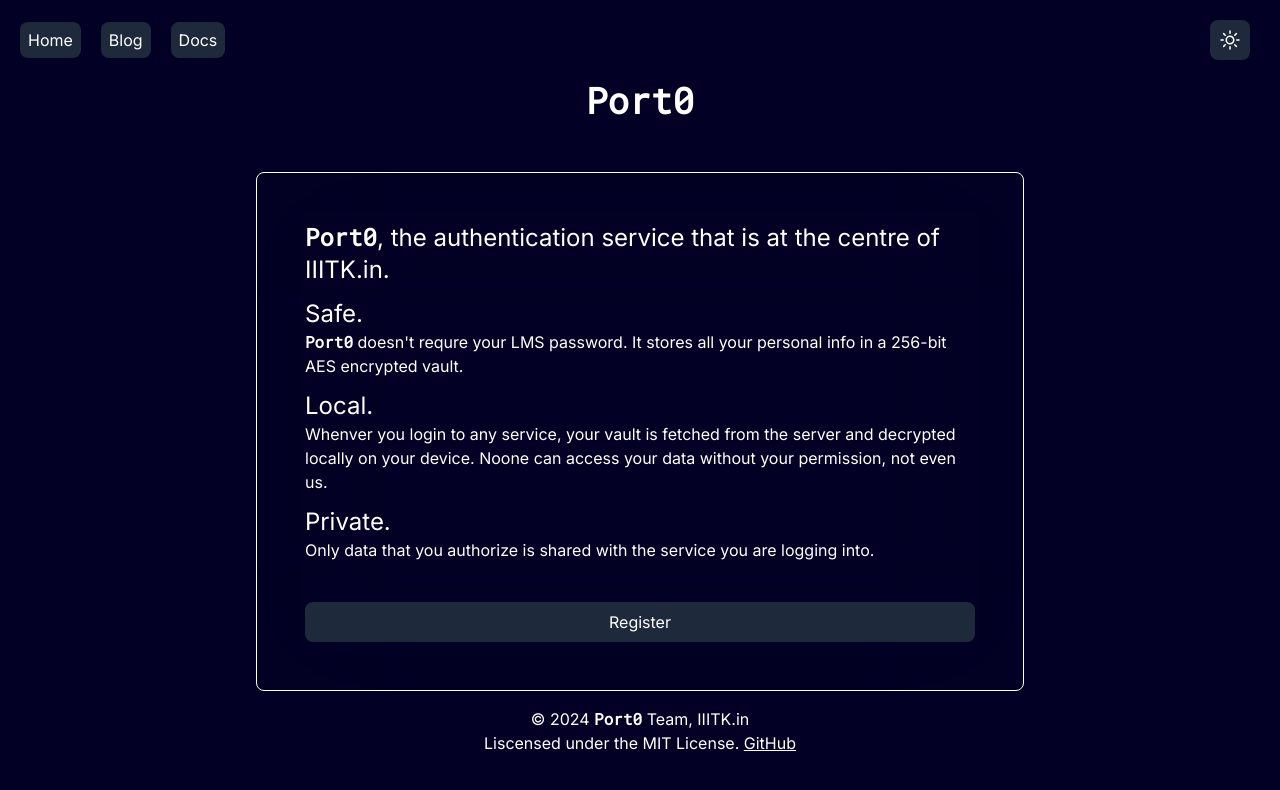
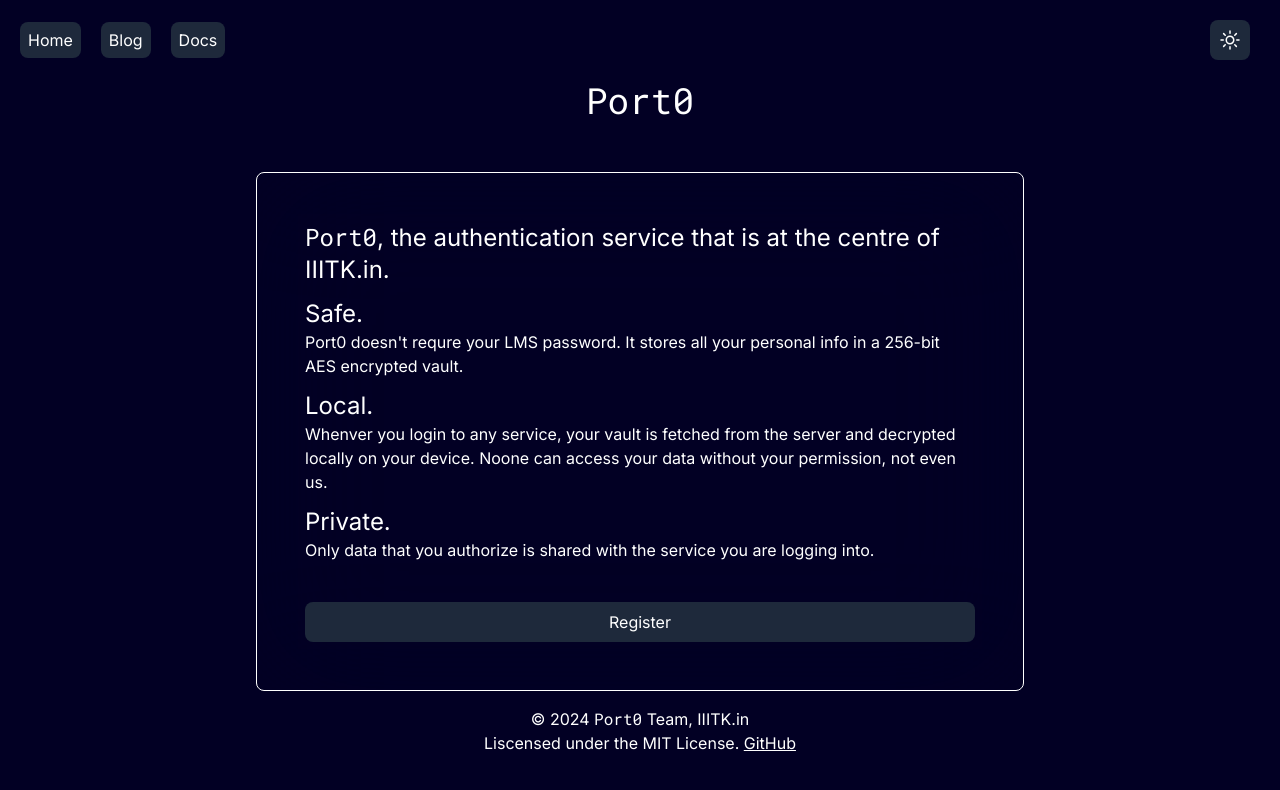
Before and after one commit to iiitk-in/Port0, a Next.js app: page / in a window 1280 px wide. Shown: the top 790 px of the page. Built offline with nearby package versions, Linux system fonts and the light colour scheme.

Commit message:
Change font import

```diff
--- a/app/globals.css
+++ b/app/globals.css
@@ -1,4 +1,3 @@
-@import url("https://fonts.googleapis.com/css2?family=Roboto+Mono&display=swap");
 @tailwind base;
 @tailwind components;
 @tailwind utilities;
@@ -6,10 +5,6 @@
   padding:0;
   margin:0;
   box-sizing:border-box;
-}
-.port0 {
-  font-family: "Roboto Mono", monospace;
-  font-weight: bold;
 }
 
 main {
--- a/app/login/page.tsx
+++ b/app/login/page.tsx
@@ -3,7 +3,11 @@
 import Form from "./components/Form";
 import NavBar from "../components/NavBar";
 import DarkModeStatus from "../redux/status/darkModeStatus";
-
+import { Roboto_Mono } from "next/font/google";
+const roboto_mono = Roboto_Mono({
+  weight: '400',
+  subsets: ['latin'],
+})
 export default function Registration() {
   const dark = DarkModeStatus();
   return (
@@ -25,7 +29,7 @@
                   : "text-3xl text-center p-3 text-red-900"
               }
             >
-              Login to the <span className="port0">Port0</span> Authentication
+              Login to the <span className={roboto_mono.className}>Port0</span> Authentication
             </h1>
           </div>
           <div className="mb-12 ">
--- a/app/page.tsx
+++ b/app/page.tsx
@@ -3,8 +3,14 @@
 import Link from "next/link";
 import NavBar from "./components/NavBar";
 import DarkModeStatus from "./redux/status/darkModeStatus";
+import { Roboto_Mono } from "next/font/google";
+const roboto_mono = Roboto_Mono({
+  weight: '400',
+  subsets: ['latin'],
+})
 
 export default function Page() {
+
   const dark = DarkModeStatus();
   return (
     <section
@@ -22,8 +28,8 @@
         <h1
           className={
             dark
-              ? "text-white text-4xl port0 text-center mb-4"
-              : "text-4xl port0 text-center mb-4"
+              ? `text-white text-4xl text-center mb-4 ${roboto_mono.className}`
+              : `text-4xl text-center mb-4 ${roboto_mono.className}`
           }
         >
           Port0
@@ -37,7 +43,7 @@
             }
           >
             <h3 className="block mb-3 text-2xl">
-              <span className="port0">Port0</span>, the authentication service
+              <span className={roboto_mono.className}>Port0</span>, the authentication service
               that is at the centre of IIITK.in.
             </h3>
             <h2 className="text-2xl">Safe.</h2>
@@ -69,7 +75,7 @@
         <div className="grow"></div>
         <footer className="flex justify-center mt-4 grow">
           <p className={dark ? "text-white text-center" : "text-center"}>
-            &copy; 2024 <span className="port0">Port0</span> Team, IIITK.in
+            &copy; 2024 <span className={roboto_mono.className}>Port0</span> Team, IIITK.in
             <br />
             Liscensed under the MIT License.{" "}
             <a
--- a/app/register/page.tsx
+++ b/app/register/page.tsx
@@ -3,6 +3,11 @@
 import Form from "./components/Form";
 import NavBar from "../components/NavBar";
 import DarkModeStatus from "../redux/status/darkModeStatus";
+import { Roboto_Mono } from "next/font/google";
+const roboto_mono = Roboto_Mono({
+  weight: '400',
+  subsets: ['latin'],
+})
 export default function Registration() {
   const dark = DarkModeStatus();
 
@@ -24,7 +29,7 @@
                 : "text-3xl text-center p-3 text-red-900"
             }
           >
-            Register for the <span className="port0">Port0</span> Authentication
+            Register for the <span className={roboto_mono.className}>Port0</span> Authentication
             Service
           </h1>
         </div>
```
